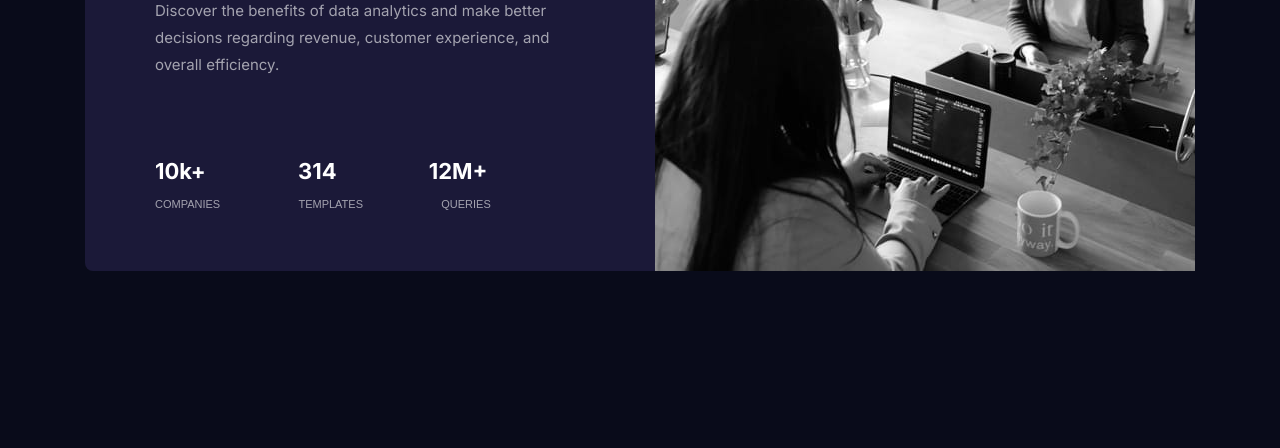
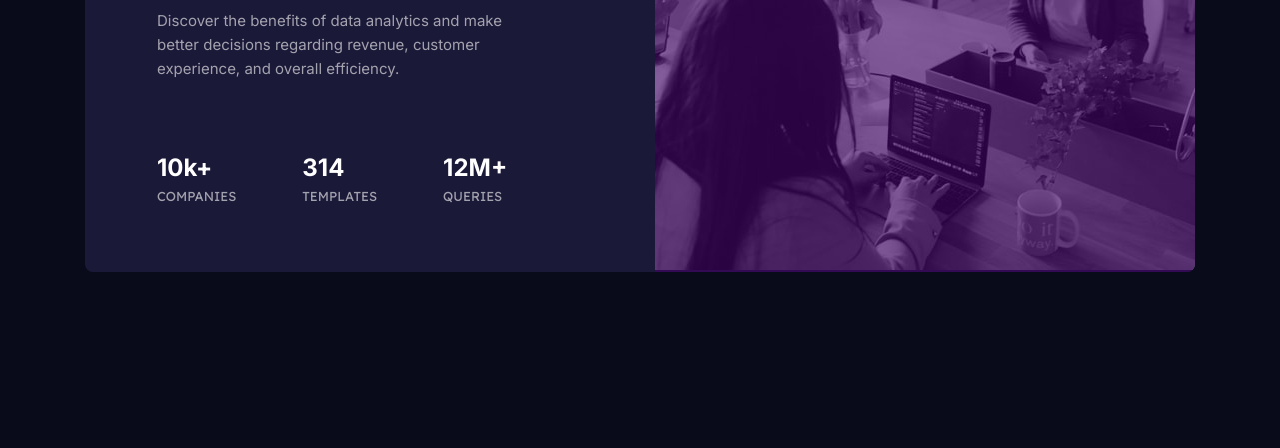
Before and after one commit to DDonola/stats-preview-card-component, a plain HTML site: page index.html in a window 1280 px wide. Shown: the part 352-800 px from the top of the page. Drawn offline with Linux system fonts and the light colour scheme.

Commit message:
correção

```diff
--- a/index.html
+++ b/index.html
@@ -4,33 +4,40 @@
     <link rel="preconnect" href="https://fonts.googleapis.com">
     <link rel="preconnect" href="https://fonts.gstatic.com" crossorigin>
     <link href="https://fonts.googleapis.com/css2?family=Figtree:ital,wght@0,300..900;1,300..900&family=Inter:ital,opsz,wght@0,14..32,100..900;1,14..32,100..900&family=Young+Serif&display=swap" rel="stylesheet">
-    <link rel="preconnect" href="https://fonts.googleapis.com">
-    <link rel="preconnect" href="https://fonts.gstatic.com" crossorigin>
     <link href="https://fonts.googleapis.com/css2?family=Lexend+Deca:wght@100..900&display=swap" rel="stylesheet">
     <meta charset="UTF-8">
     <meta name="viewport" content="width=device-width, initial-scale=1.0">
+    <link rel="icon" href="/assects/favicon-32x32.png">
     <title>Stats Preview Card Component</title>
     <link rel="stylesheet" href="./styles/index.css">
 </head>
 <body>
     <main>
-            <div class="card">
-                <div class="container">
-                    <div class="text">
-                        <h1>Get <span>insights</span> that help your business grow.</h1>
-                        <p>Discover the benefits of data analytics and make better decisions regarding revenue, customer experience, and overall efficiency.</p>
-                    </div>
-                    <div class="infos">
-                        <span>10k+</span>
-                        <span>314</span>
-                        <span>12M+</span>
-                        <p>COMPANIES</p>
-                        <p>TEMPLATES</p>
-                        <p>QUERIES</p>
-                    </div>
-                </div>
+        <div class="card">
+            <div id="text">
+                <h1>Get <span>insights</span> that help your business grow.</h1>
+                <p>Discover the benefits of data analytics and make better decisions regarding revenue, customer experience, and overall efficiency.</p>
+
+            <ul id="infos">
+                <li class="stats">
+                        <p>10k+</p>
+                        <span>COMPANIES</span>
+                </li>
+                <li class="stats">
+                        <p>314</p>
+                        <span>TEMPLATES</span>
+                </li>
+                <li class="stats">
+                        <p>12M+</p>
+                        <span>QUERIES</span>
+                </li>
+                </ul>
+            </div>
+
+            <div id="image">
                 <img src="./assects/image-header-desktop.jpg" alt="people working">
             </div>
+        </div>
     </main>
 </body>
 </html>
--- a/styles/global.css
+++ b/styles/global.css
@@ -8,16 +8,20 @@
     --very-dark-blue: hsl(233, 47%, 7%);
     --dark-desaturated-blue: hsl(244, 38%, 16%);
     --soft-violet: hsl(277, 64%, 61%);
-    --white: #ffffff;
+    --white: hsl(0, 0%, 100%);
     --slightly-transparent-white-main-paragraph: hsla(0, 0%, 100%, 0.75);
     --slightly-transparent-white-stat-headings: hsla(0, 0%, 100%, 0.6);
 
     --font-family01: "Inter", sans-serif;
-    --font-family02: "Lexend+Deca", sans-serif;
+    --font-family02: "Lexend Deca", sans-serif;
+    --h1: 700 36px var(--font-family01);
+    --base: 400 15px/1.6 var(--font-family01);
+    --paragraph-bold: 700 24px var(--font-family01);
+    --heading: 400 13px var(--font-family02);
 }
 
 body {
-    font: 15px var(--font-family01);
+    font: var(--base);
     color: var(--white);
     background-color: var(--very-dark-blue);
     display: flex;
--- a/styles/main.css
+++ b/styles/main.css
@@ -7,48 +7,59 @@ main {
 div.card {
     display: flex;
     width: 1110px;
-    height: 446px;
+    height: 448px;
     border-radius: 8px;
+    overflow: hidden;
     background-color: var(--dark-desaturated-blue);
 }
 
-div.container {
-    padding: 70px
-}
+div#text {
+    padding: 72px 120px 64px 72px;
 
-div.text {
-    & span {
-        color: var(--soft-violet);
+    & h1 {
+        font: var(--h1);
+        margin-bottom: 25px;
+
+        & span{
+            color: var(--soft-violet);
+        }
     }
 
-    p{
+    & > p{
         color: var(--slightly-transparent-white-stat-headings);
-        line-height: 1.8;
     }
 
-    & * + * {
-        margin-top: 30px;
+    & ul#infos {
+        margin-top: 72px;
+        list-style: none;
+        display: flex;
+        align-items: center;
+        gap: 66px;
+
+        & li.stats {
+          & p {
+            font: var(--paragraph-bold);
+            margin-bottom: 6px;
+          }
+        }
+
+        & span {
+            display: block;
+            font: var(--heading);
+            color: var(--slightly-transparent-white-stat-headings);
+        }
     }
 }
 
-div.infos {
-    margin-top: 80px;
+div#image {
+    position: relative;
 
-    & span{
-        display: inline-block;
-        margin-right: 88px;
-        font-size: 22px;
-        font-weight: 700;
-    }
-
-    & p {
-        display: inline-flex;
-        padding: 14px 74px 0px 0px;
-        font: 11px var(--font-family02);
-        color: var(--slightly-transparent-white-stat-headings);
+    &::after {
+      position: absolute;
+      inset: 0;
+      content: "";
+      width: 100%;
+      height: 100%;
+      background: hsla(277, 92%, 21%, 0.637);
     }
 }
-
-img {
-    width: 540px;
-}
```
Also changed, not shown: 1 other file.
